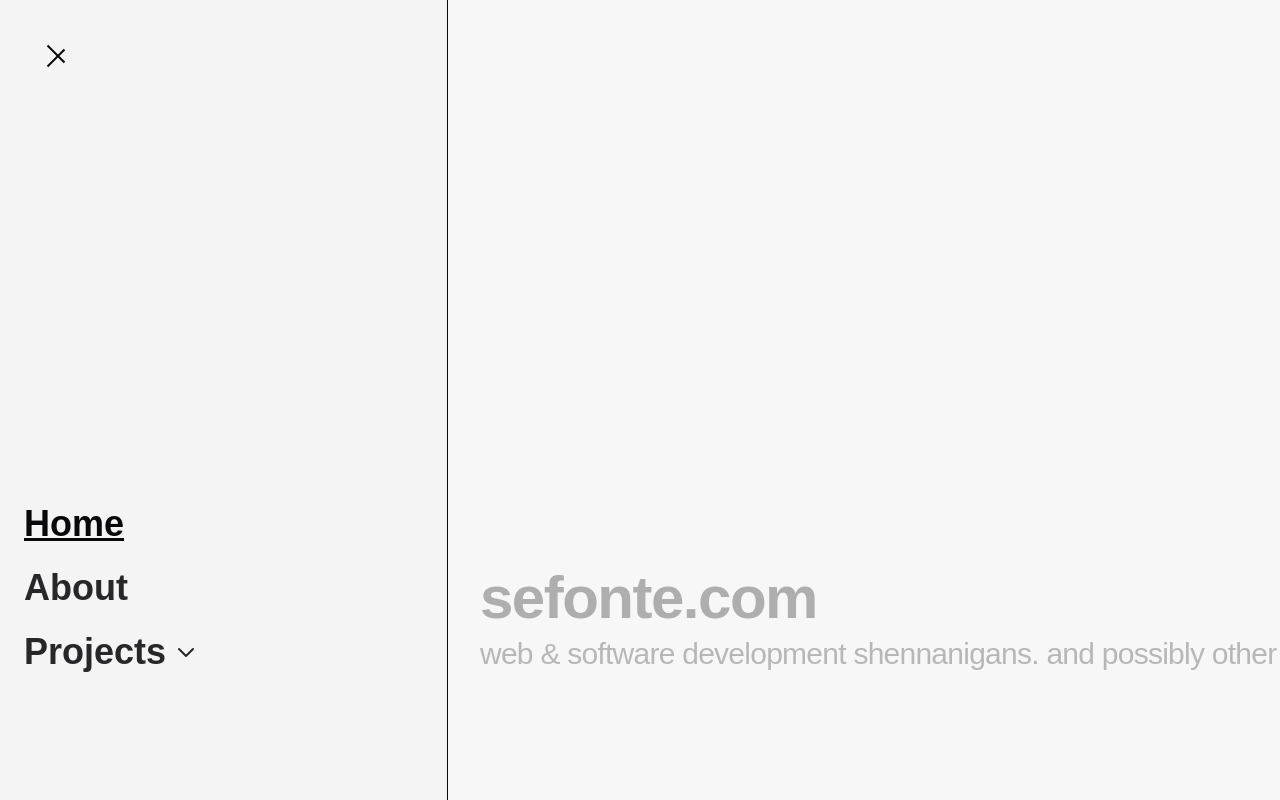
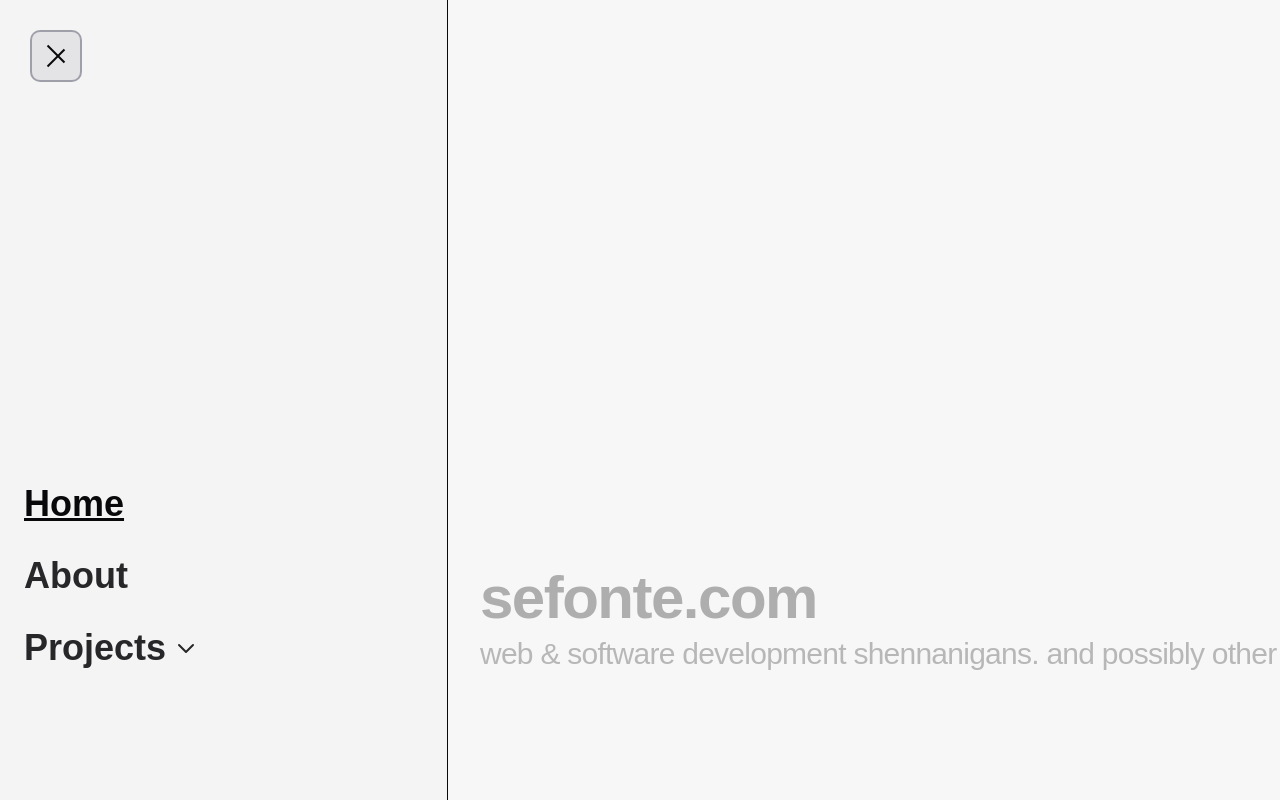
Before and after one commit to ksefonte/sefonte.com, a Next.js app: page / in a window 1280 px wide. Both pictures are taken after a click on the button "Open menu". Built offline with nearby package versions, Linux system fonts and the light colour scheme; a web font is replaced by a local one.

Commit message:
Prettify menu

```diff
--- a/app/ui/burgerMenu.tsx
+++ b/app/ui/burgerMenu.tsx
@@ -60,7 +60,7 @@ export default function BurgerMenu({ isOpen, onToggle }: BurgerMenuProps) {
     <button
       onClick={onToggle}
       data-burger-menu
-      className="fixed top-8 left-8 z-50 w-12 h-12 flex flex-col items-center justify-center gap-2 bg-zinc-100 dark:bg-zinc-900 rounded-lg hover:bg-zinc-200 dark:hover:bg-zinc-800 transition-colors duration-200"
+      className="fixed top-8 left-8 z-50 w-12 h-12 flex flex-col items-center justify-center gap-2 bg-zinc-100 dark:bg-zinc-900 rounded-lg hover:bg-zinc-200 dark:hover:bg-zinc-800 transition-colors duration-200 focus:outline-none focus:ring-2 focus:ring-zinc-400 dark:focus:ring-zinc-600 focus:bg-zinc-200 dark:focus:bg-zinc-800"
       aria-label={isOpen ? 'Close menu' : 'Open menu'}
     >
       <div
--- a/app/ui/menu.tsx
+++ b/app/ui/menu.tsx
@@ -109,11 +109,11 @@ export default function Menu({ items, isVisible, onClose, isMobile = false, vari
                   {hasSubItems ? (
                     <button
                       onClick={() => toggleExpanded(index, true)}
-                      className={`text-4xl font-bold transition-colors duration-200 text-left flex items-center gap-2 ${
+                      className={`text-4xl font-bold transition-all duration-200 text-left flex items-center gap-2 rounded-lg px-2 py-1 -mx-2 ${
                         isActive
                           ? 'text-zinc-950 dark:text-zinc-50'
-                          : 'text-zinc-800 dark:text-zinc-400 hover:text-zinc-950 dark:hover:text-zinc-50'
-                      }`}
+                          : 'text-zinc-800 dark:text-zinc-400 hover:text-zinc-950 dark:hover:text-zinc-50 hover:bg-zinc-200 dark:hover:bg-zinc-800'
+                      } focus:outline-none focus:ring-2 focus:ring-zinc-400 dark:focus:ring-zinc-600 focus:bg-zinc-200 dark:focus:bg-zinc-800`}
                     >
                       {item.name}
                       <svg
@@ -138,7 +138,7 @@ export default function Menu({ items, isVisible, onClose, isMobile = false, vari
                       target="_blank"
                       rel="noopener noreferrer"
                       onClick={handleLinkClick}
-                      className="text-4xl font-bold text-zinc-800 dark:text-zinc-400 hover:text-zinc-950 dark:hover:text-zinc-50 transition-colors duration-200"
+                      className="text-4xl font-bold text-zinc-800 dark:text-zinc-400 hover:text-zinc-950 dark:hover:text-zinc-50 hover:bg-zinc-200 dark:hover:bg-zinc-800 transition-all duration-200 rounded-lg px-2 py-1 -mx-2 focus:outline-none focus:ring-2 focus:ring-zinc-400 dark:focus:ring-zinc-600 focus:bg-zinc-200 dark:focus:bg-zinc-800"
                     >
                       {item.name}
                     </a>
@@ -146,11 +146,11 @@ export default function Menu({ items, isVisible, onClose, isMobile = false, vari
                     <Link
                       href={item.url}
                       onClick={handleLinkClick}
-                      className={`text-4xl font-bold transition-colors duration-200 ${
+                      className={`text-4xl font-bold transition-all duration-200 rounded-lg px-2 py-1 -mx-2 ${
                         isActive
                           ? 'text-zinc-950 dark:text-zinc-50 underline'
-                          : 'text-zinc-800 dark:text-zinc-400 hover:text-zinc-950 dark:hover:text-zinc-50'
-                      }`}
+                          : 'text-zinc-800 dark:text-zinc-400 hover:text-zinc-950 dark:hover:text-zinc-50 hover:bg-zinc-200 dark:hover:bg-zinc-800'
+                      } focus:outline-none focus:ring-2 focus:ring-zinc-400 dark:focus:ring-zinc-600 focus:bg-zinc-200 dark:focus:bg-zinc-800`}
                     >
                       {item.name}
                     </Link>
@@ -166,11 +166,11 @@ export default function Menu({ items, isVisible, onClose, isMobile = false, vari
                             <Link
                               href={subItem.url}
                               onClick={handleLinkClick}
-                              className={`text-2xl font-medium transition-colors duration-200 ${
+                              className={`text-2xl font-medium transition-all duration-200 rounded-lg px-2 py-1 -mx-2 inline-block ${
                                 isSubActive
                                   ? 'text-zinc-950 dark:text-zinc-50 underline'
-                                  : 'text-zinc-600 dark:text-zinc-500 hover:text-zinc-950 dark:hover:text-zinc-50'
-                              }`}
+                                  : 'text-zinc-600 dark:text-zinc-500 hover:text-zinc-950 dark:hover:text-zinc-50 hover:bg-zinc-200 dark:hover:bg-zinc-800'
+                              } focus:outline-none focus:ring-2 focus:ring-zinc-400 dark:focus:ring-zinc-600 focus:bg-zinc-200 dark:focus:bg-zinc-800`}
                             >
                               {subItem.name}
                             </Link>
```
